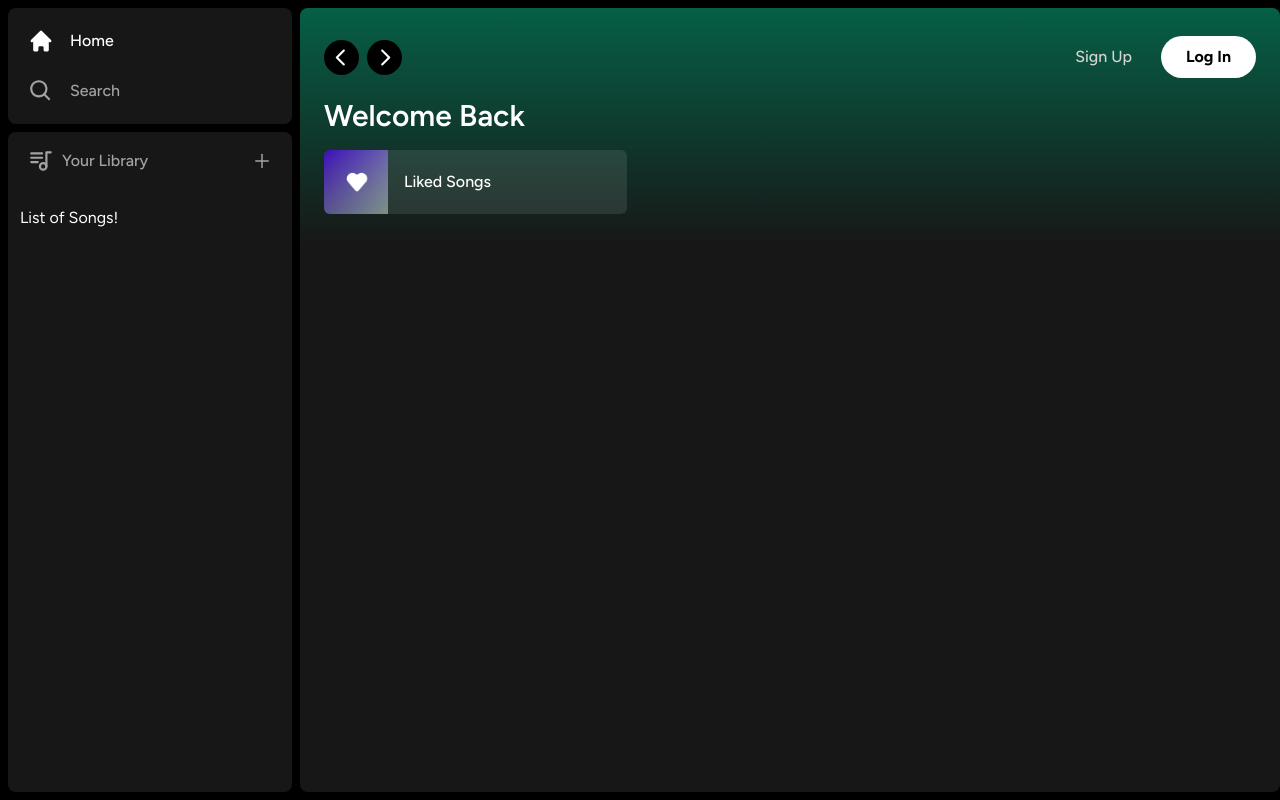
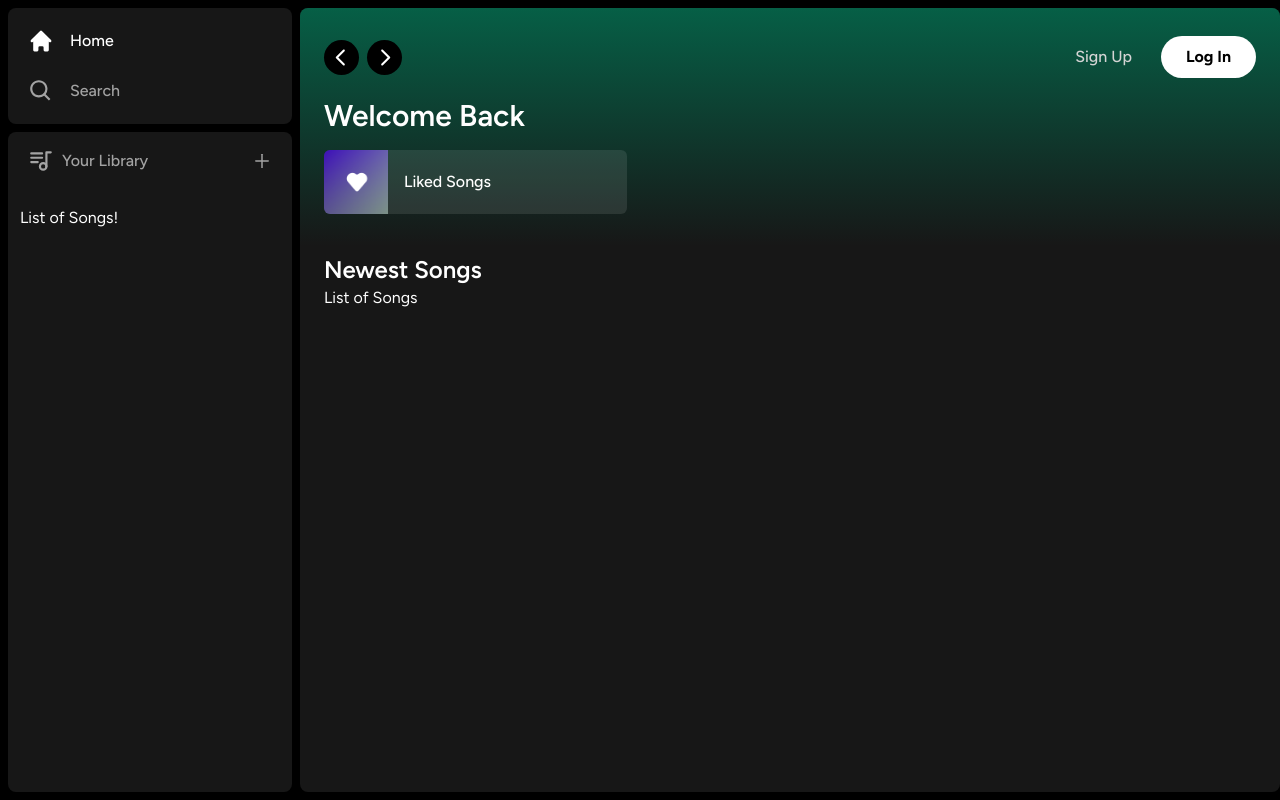
Before and after one commit to mutaremalcolm/spotify_clone_showcase, a Next.js app: page / in a window 1280 px wide. Built offline with nearby package versions, Linux system fonts and the light colour scheme.

Commit message:
Add List of Songs & Newest Songs Components for Layout Completion

```diff
--- a/app/(site)/page.tsx
+++ b/app/(site)/page.tsx
@@ -45,7 +45,16 @@
           </div>
         </div>
       </Header>
-
+      <div className='mt-2 mb-7 px-6'>
+        <div className='flex justify-between items-center'>
+          <h1 className='text-white text-2xl font-semibold'>
+            Newest Songs
+            </h1>
+        </div>
+        <div>
+          List of Songs
+        </div>
+      </div>
     </div>
   )
 }
--- a/components/ListItem.tsx
+++ b/components/ListItem.tsx
@@ -24,6 +24,7 @@
     }
     return(
         <button
+        onClick={onClick}
         className="
         relative
         group
```
